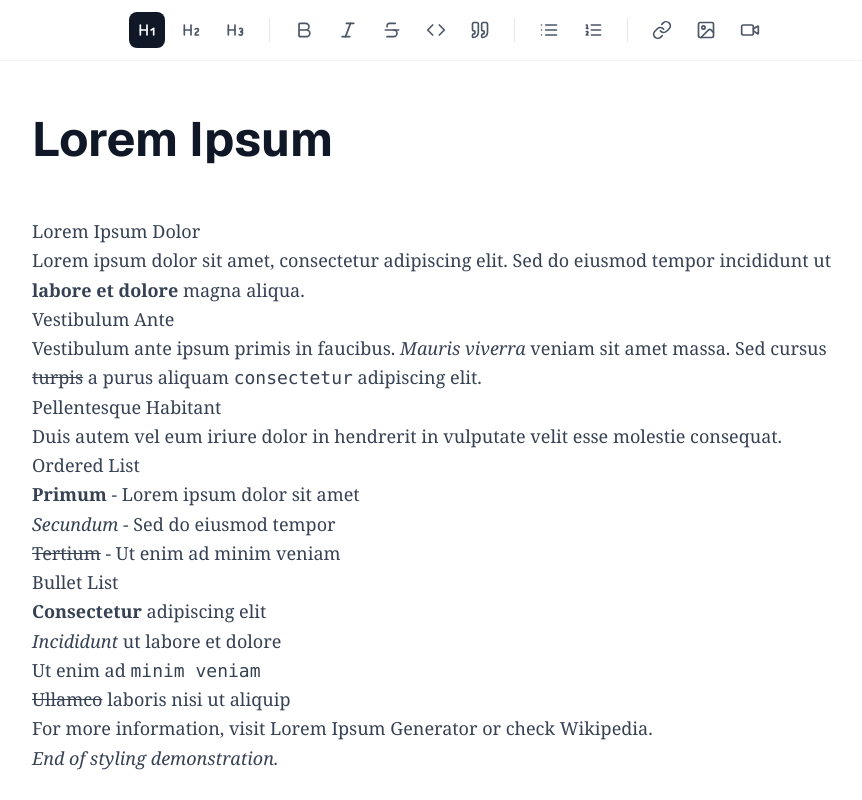
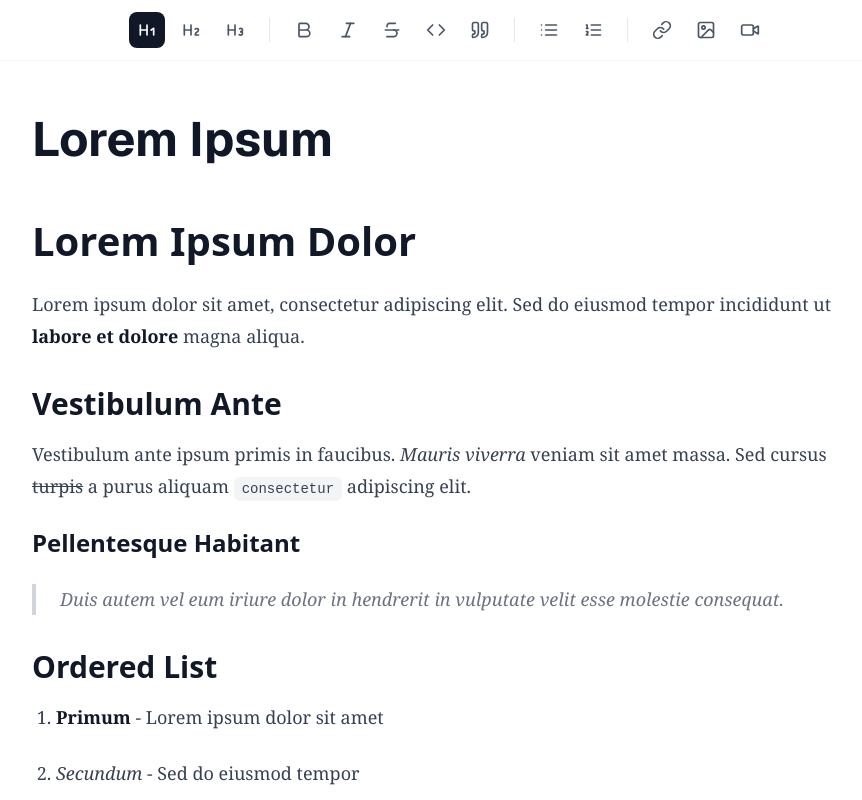
Before and after one commit to oliverkocsis/mohio, a Next.js app: page / in a window 1280 px wide. Shown: the top 800 px of the page, without its empty margins (192-1054 px from the left). Built offline with nearby package versions, Linux system fonts and the light colour scheme.

Commit message:
The editor should now display all the formatting correctly instead of showing raw HTML as text.

```diff
--- a/app/globals.css
+++ b/app/globals.css
@@ -31,3 +31,99 @@ body {
 html {
   overscroll-behavior: none;
 }
+
+/* TipTap Editor Styles */
+.ProseMirror {
+  outline: none;
+}
+
+.ProseMirror h1 {
+  font-family: ui-sans-serif, system-ui, sans-serif;
+  font-size: 2.5rem;
+  font-weight: 700;
+  color: #111827;
+  margin-bottom: 1.5rem;
+  line-height: 1.2;
+}
+
+.ProseMirror h2 {
+  font-family: ui-sans-serif, system-ui, sans-serif;
+  font-size: 1.875rem;
+  font-weight: 700;
+  color: #111827;
+  margin-bottom: 1rem;
+  margin-top: 2rem;
+  line-height: 1.3;
+}
+
+.ProseMirror h3 {
+  font-family: ui-sans-serif, system-ui, sans-serif;
+  font-size: 1.5rem;
+  font-weight: 700;
+  color: #111827;
+  margin-bottom: 0.75rem;
+  margin-top: 1.5rem;
+  line-height: 1.4;
+}
+
+.ProseMirror p {
+  margin-bottom: 1.5rem;
+  line-height: 1.75;
+}
+
+.ProseMirror strong {
+  font-weight: 700;
+  color: #111827;
+}
+
+.ProseMirror em {
+  font-style: italic;
+  color: #374151;
+}
+
+.ProseMirror del {
+  text-decoration: line-through;
+}
+
+.ProseMirror code {
+  background-color: #f3f4f6;
+  color: #374151;
+  padding: 0.25rem 0.5rem;
+  border-radius: 0.375rem;
+  font-size: 0.875rem;
+  font-family: ui-monospace, SFMono-Regular, monospace;
+}
+
+.ProseMirror blockquote {
+  border-left: 4px solid #d1d5db;
+  padding-left: 1.5rem;
+  margin: 1.5rem 0;
+  font-style: italic;
+  color: #6b7280;
+}
+
+.ProseMirror ul {
+  list-style-type: disc;
+  margin-left: 1.5rem;
+  margin-bottom: 1.5rem;
+}
+
+.ProseMirror ol {
+  list-style-type: decimal;
+  margin-left: 1.5rem;
+  margin-bottom: 1.5rem;
+}
+
+.ProseMirror li {
+  margin-bottom: 0.5rem;
+  line-height: 1.75;
+}
+
+.ProseMirror a {
+  color: #2563eb;
+  text-decoration: underline;
+}
+
+.ProseMirror a:hover {
+  color: #1d4ed8;
+}
```
Also changed, not shown: components/editorConfig.ts (+2 -12 lines).
